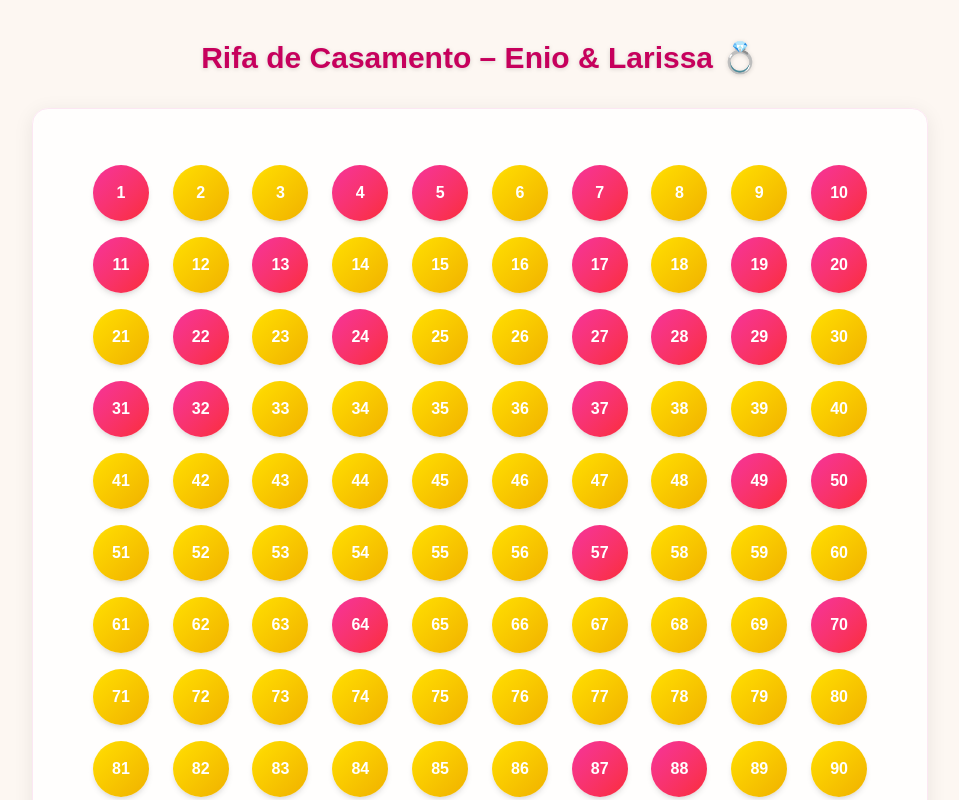
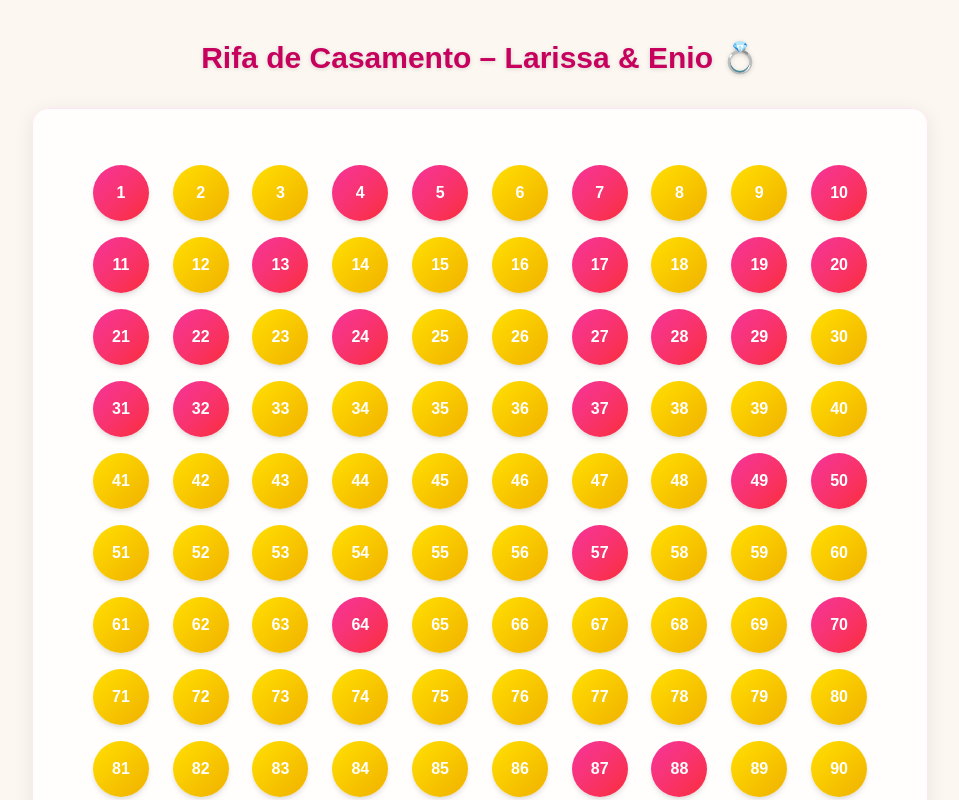
Before and after one commit to cpdupaibura/rifa1-larienio, a Next.js app: page / in a window 1280 px wide. Shown: the top 800 px of the page, without its empty margins (160-1119 px from the left). Built offline with nearby package versions, Linux system fonts and the light colour scheme.

Commit message:
novos compradores - aline bebel

```diff
--- a/src/app/page.tsx
+++ b/src/app/page.tsx
@@ -4,7 +4,7 @@ export default function Home() {
   return (
     <main className="min-h-screen w-full flex flex-col items-center justify-start p-10 bg-[#fdf7f2]">
       <h1 className="text-3xl font-bold mb-8 text-pink-700 drop-shadow-sm">
-        Rifa de Casamento – Enio & Larissa 💍
+        Rifa de Casamento – Larissa & Enio 💍
       </h1>
 
       <div
--- a/src/data/raffle.ts
+++ b/src/data/raffle.ts
@@ -20,6 +20,7 @@ const soldNumbers: Record<number, { buyer: string; status: "Pago ✅" }> = {
   17: { buyer: "Dona Rosa", status: "Pago ✅" },
   19: { buyer: "Lizzie", status: "Pago ✅" },
   20: { buyer: "Lizzie", status: "Pago ✅" },
+  21: { buyer: "Aline", status: "Pago ✅" },
   22: { buyer: "Dona Rosa", status: "Pago ✅" },
   24: { buyer: "Jaiany", status: "Pago ✅" },
   27: { buyer: "Amanda Carol", status: "Pago ✅" },
```
